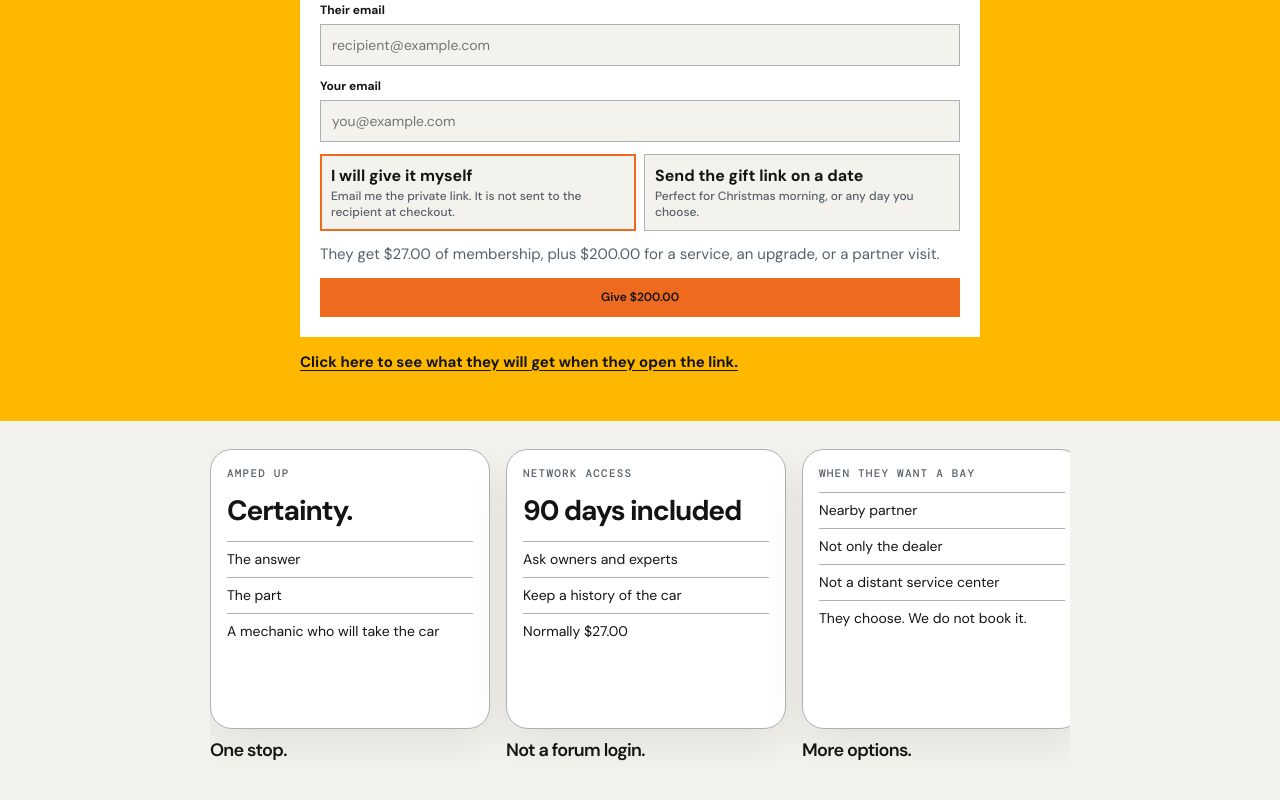
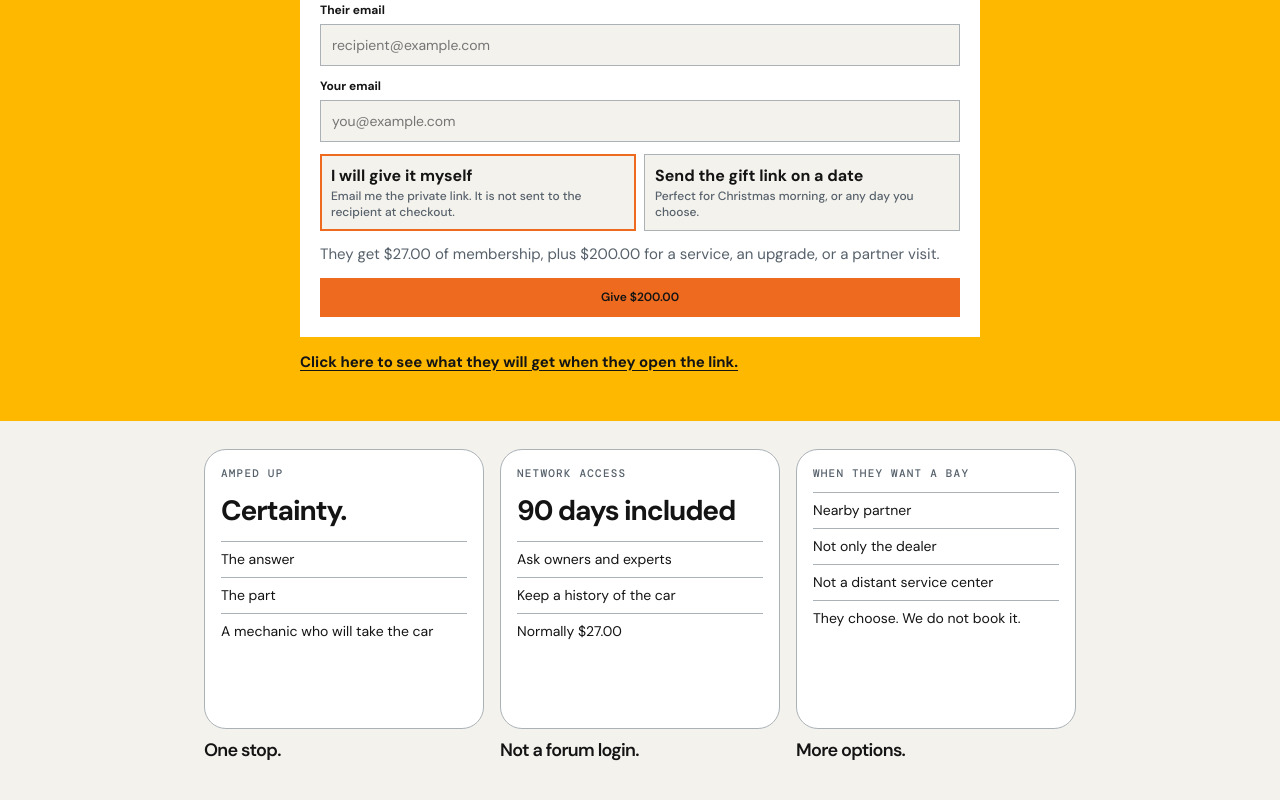
Before and after one commit to erichester76/volt-yard, a Next.js app: page /black-friday in a window 1280 px wide. Shown: the part 518-1318 px from the top of the page. Built offline with nearby package versions, Linux system fonts and the light colour scheme; no server answers; the database is empty; a web font is replaced by a local one.

Commit message:
style: fit whole tour cards inside the bound

```diff
--- a/app/globals.css
+++ b/app/globals.css
@@ -1520,7 +1520,7 @@ footer button {
 .gift-offer-aside .catalog-teaser { width: 100%; max-width: 100%; min-width: 0; }
 .gift-offer-more { padding: 28px 0 64px; }
 .gift-offer-more .wrap { max-width: 680px; }
-.gift-tour { overflow: hidden; width: min(860px, calc(100% - 56px)); margin: 0 auto 8px; min-width: 0; padding-bottom: 8px; }
+.gift-tour { --tour-card: 280px; --tour-gap: 16px; --tour-step: calc(var(--tour-card) + var(--tour-gap)); overflow: hidden; width: min(872px, calc(round(down, 100% - 56px, 296px) - 16px)); margin: 0 auto 8px; min-width: 0; padding-bottom: 8px; background: transparent; }
 .gift-tour-track { display: flex; gap: 16px; width: max-content; animation: gift-tour-step 18s ease-in-out infinite; }
 .gift-tour:hover .gift-tour-track { animation-play-state: paused; }
 @keyframes gift-tour-step {
@@ -1534,7 +1534,7 @@ footer button {
 @media (prefers-reduced-motion: reduce) { .gift-tour { overflow-x: auto; } .gift-tour-track { animation: none; } }
 .gift-tour-shot { flex: 0 0 280px; }
 .gift-tour-shot h2 { margin: 12px 0 0; font-size: 18px; letter-spacing: -0.04em; }
-.gift-tour-frame { min-height: 280px; padding: 16px; border: 1px solid var(--line); border-radius: 22px; background: var(--surface); color: var(--ink); box-shadow: 0 16px 40px color-mix(in srgb, var(--ink) 8%, transparent); }
+.gift-tour-frame { min-height: 280px; padding: 16px; border: 1px solid var(--line); border-radius: 22px; background: var(--surface); color: var(--ink); }
 .gift-tour-frame .eyebrow { margin-bottom: 12px; }
 .gift-tour-frame strong { display: block; margin-bottom: 12px; font-size: 28px; letter-spacing: -0.04em; }
 .gift-tour-frame ul { display: grid; gap: 8px; margin: 0; padding: 0; list-style: none; font-size: 14px; line-height: 1.35; }
```
